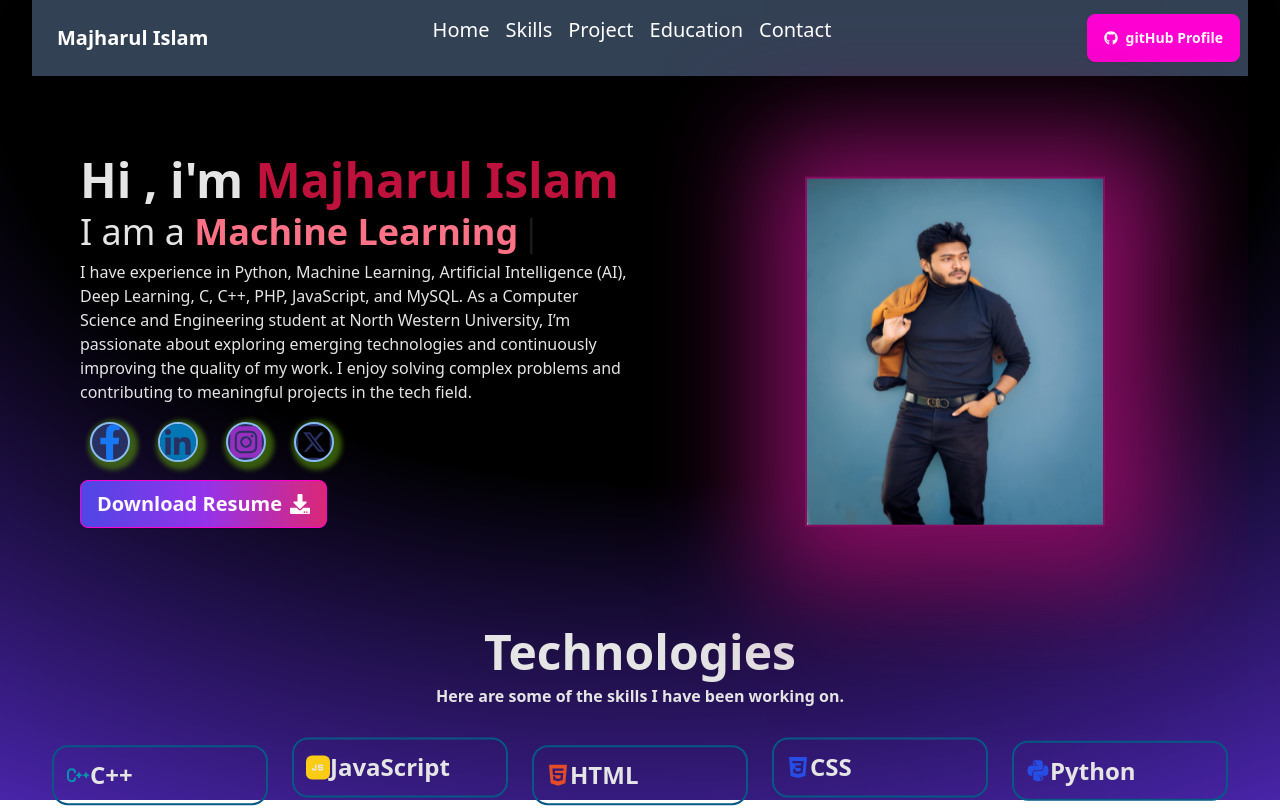
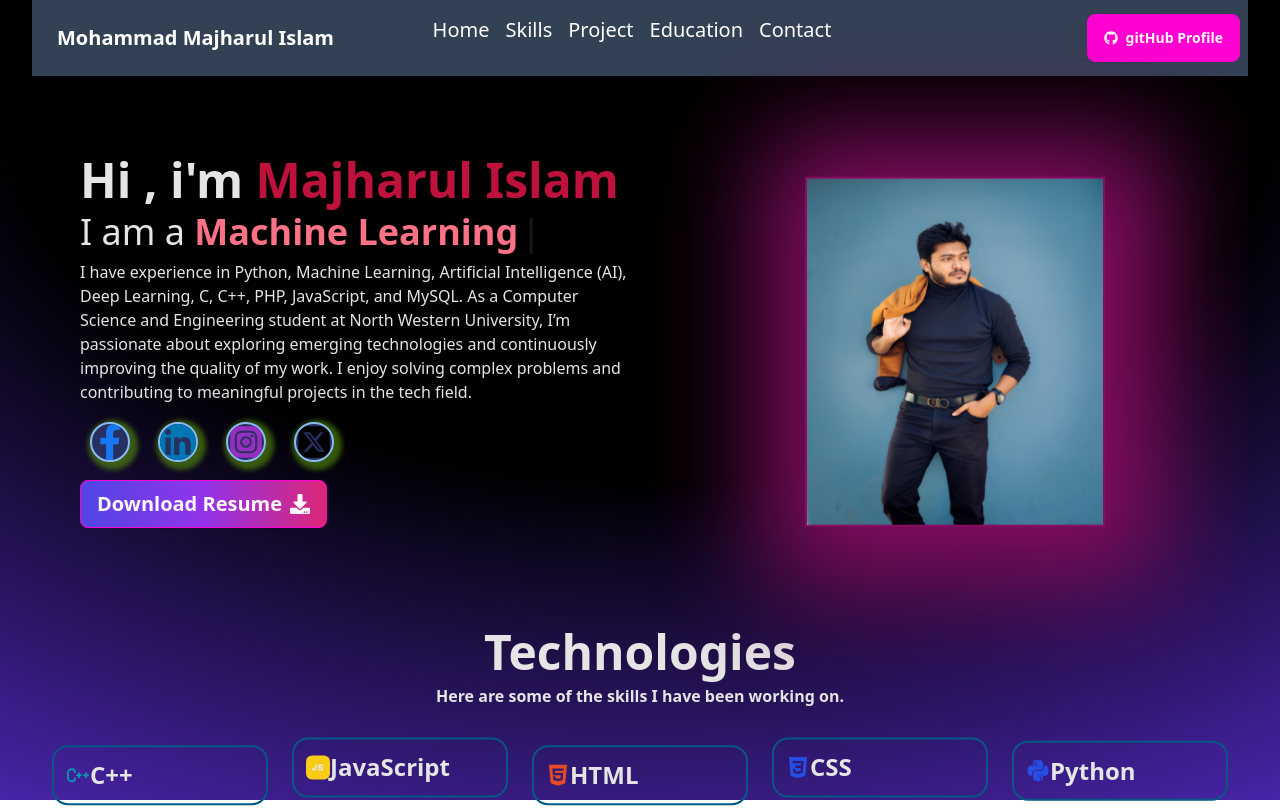
Before and after one commit to ItsRaj-Official/raj008, a React (Vite) app: page / in a window 1280 px wide. Shown: the top 808 px of the page. Built offline with nearby package versions, Linux system fonts and the light colour scheme.

Commit message:
Update Navbar.jsx

```diff
--- a/src/Components/Navbar.jsx
+++ b/src/Components/Navbar.jsx
@@ -74,7 +74,7 @@ const Navbar = () => {
             </ul>
           </div>
           <Link to="/" className="btn btn-ghost  text-xl ">
-          Majharul Islam
+          Mohammad Majharul Islam
           </Link>
         </div>
         <div className="navbar-center hidden lg:flex">
```
